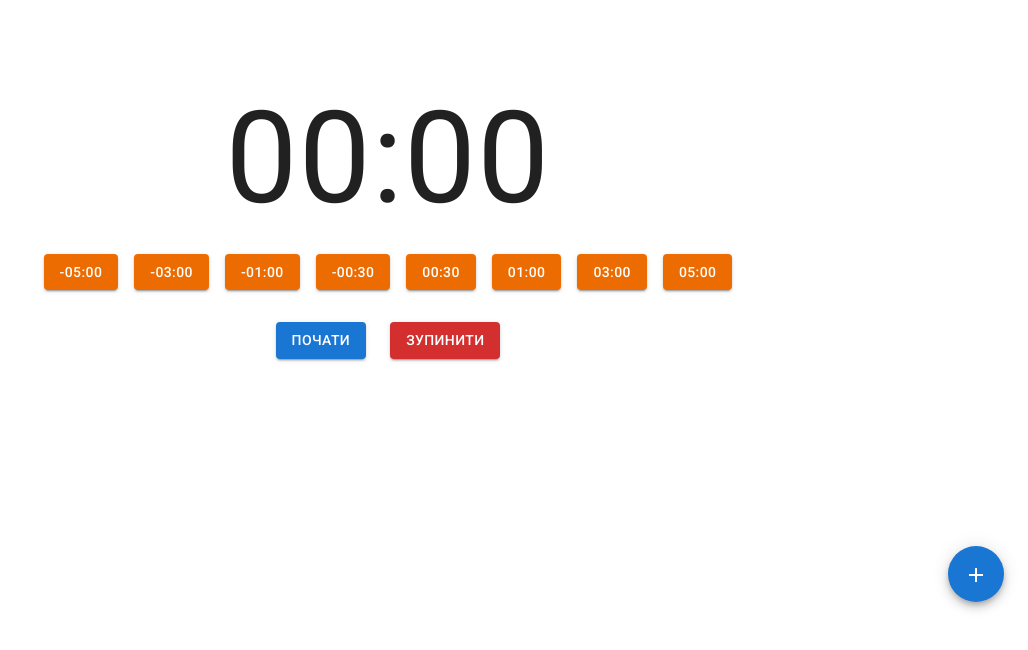
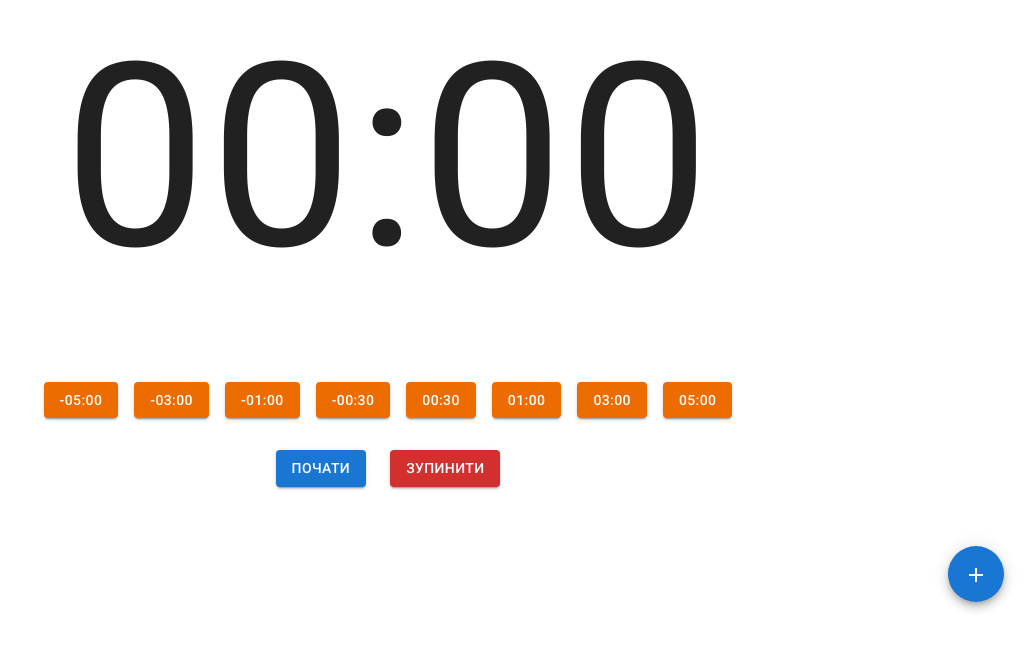
Before and after one commit to VasukPasuk/funny_timer, a React (Vite) app: page / in a window 1280 px wide. Shown: the part 174-824 px from the top of the page, without its empty margins (252-1280 px from the left). Built offline with nearby package versions, Linux system fonts and the light colour scheme.

Commit message:
fix: new

```diff
--- a/src/App.tsx
+++ b/src/App.tsx
@@ -58,7 +58,7 @@ function App() {
       <main className={"max-h-dvh flex dark:bg-gray-950 flex-col justify-center items-center duration-700 transition-colors"}>
         <div className={"flex dark:bg-gray-500/15 px-8 py-16 rounded-lg backdrop-blur-3xl flex-col justify-center items-center gap-8"}>
           <div>
-            <Typography className={"dark:text-blue-200 text-9xl"}>
+            <Typography className={"dark:text-blue-200 text-[16rem]"}>
               {formatTime(currentTime)}
             </Typography>
           </div>
```
